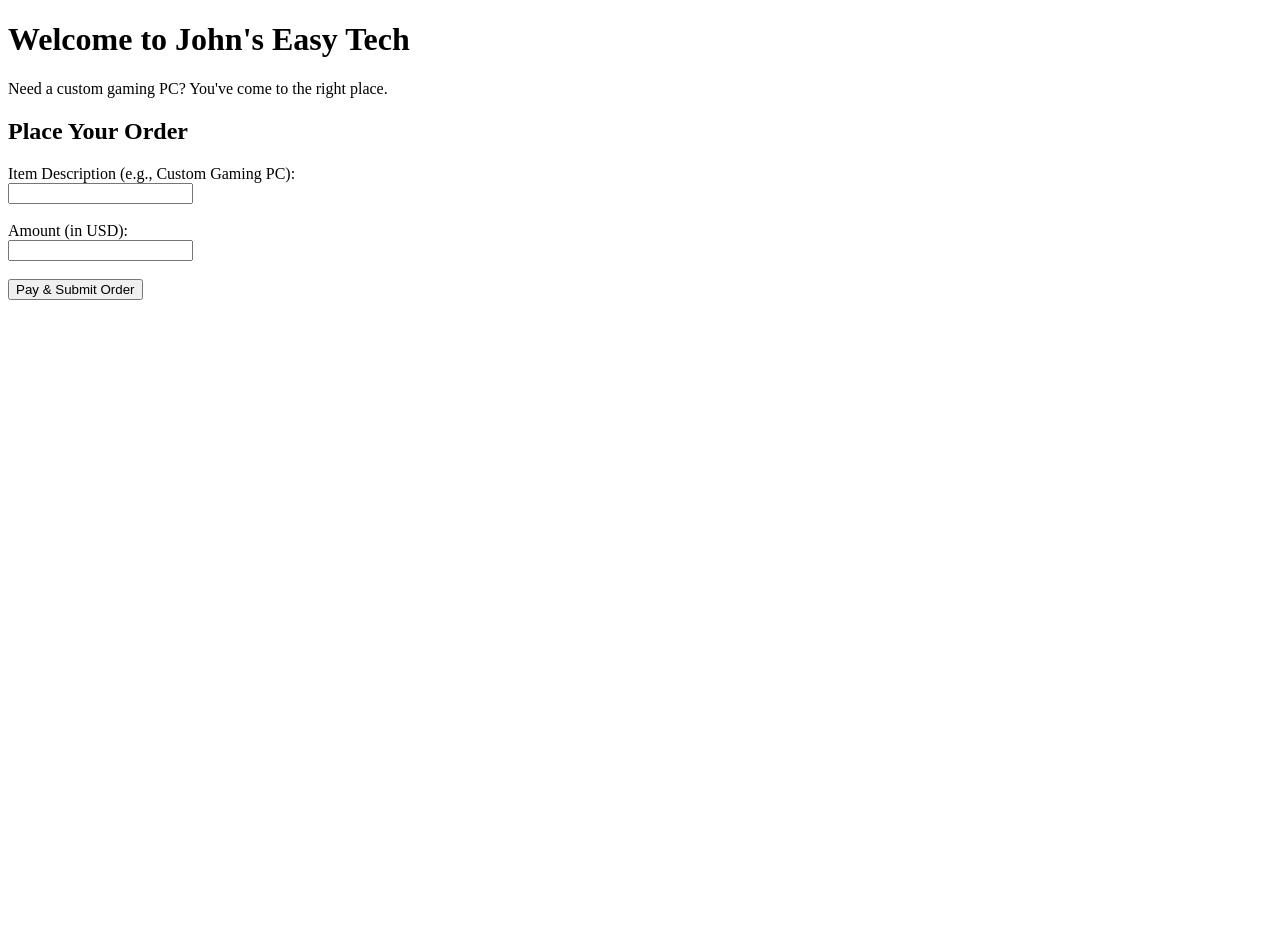
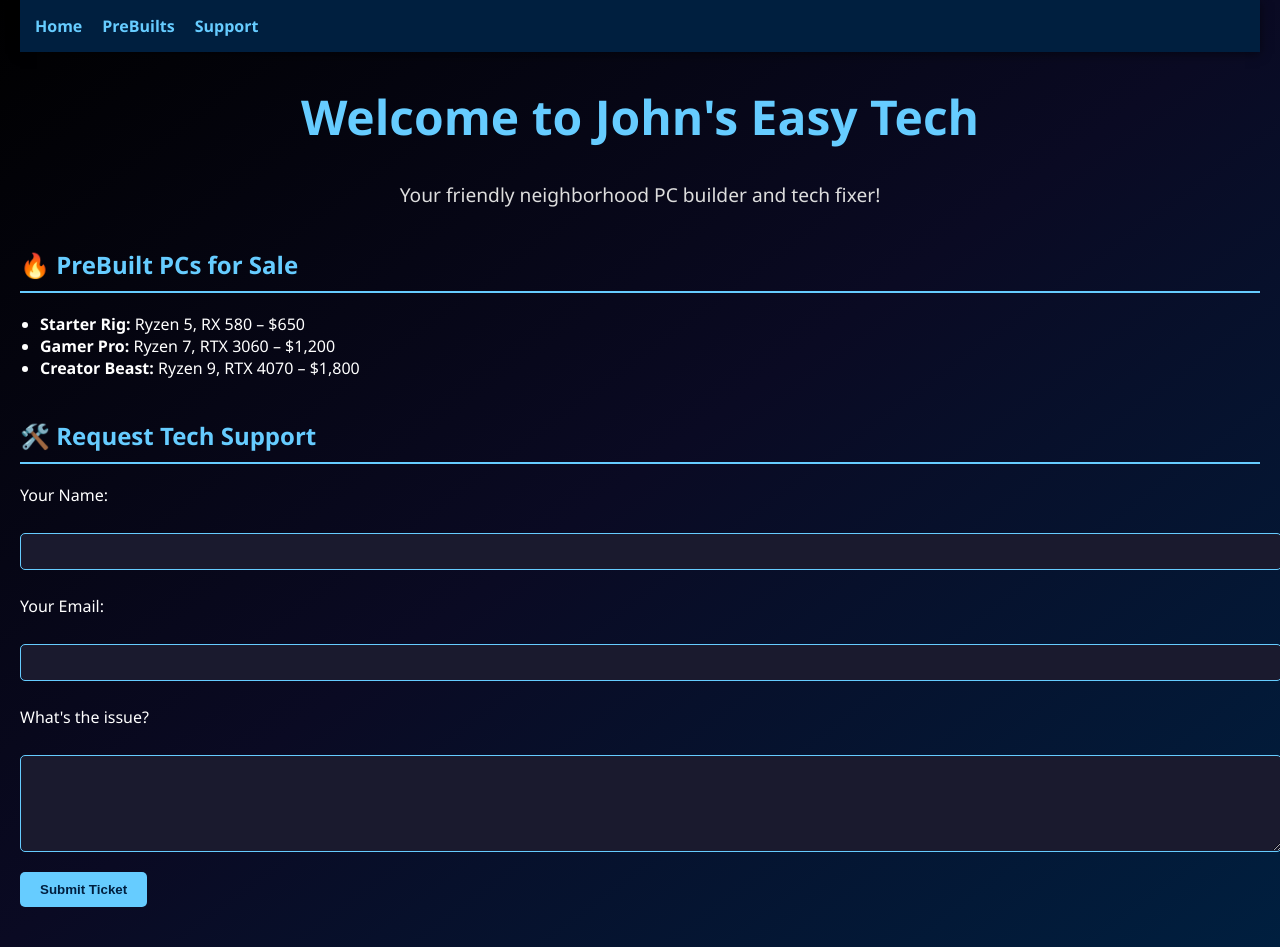
Before and after one commit to TheLostOasiis/easyfixtech, a Flask app: page / in a window 1280 px wide. Before the commit the page ends 300 px from the top, so only its background shows below. Run offline with Flask 3, Linux system fonts and the light colour scheme.

Commit message:
Add dark blue gradient style and layout

```diff
--- a/static/style.css
+++ b/static/style.css
@@ -0,0 +1,86 @@
+body {
+    margin: 0;
+    font-family: 'Segoe UI', Tahoma, Geneva, Verdana, sans-serif;
+    background: linear-gradient(to bottom right, #000000, #0a0a23, #001f3f);
+    color: white;
+    padding: 0 20px;
+  }
+
+  nav {
+    background-color: #001f3f;
+    padding: 15px;
+    box-shadow: 0 2px 10px rgba(0, 0, 0, 0.5);
+  }
+
+  nav ul {
+    list-style: none;
+    margin: 0;
+    padding: 0;
+    display: flex;
+    gap: 20px;
+  }
+
+  nav ul li a {
+    color: #66ccff;
+    text-decoration: none;
+    font-weight: bold;
+  }
+
+  header {
+    text-align: center;
+    margin-top: 30px;
+  }
+
+  header h1 {
+    font-size: 3em;
+    color: #66ccff;
+  }
+
+  header p {
+    font-size: 1.2em;
+    color: #dddddd;
+  }
+
+  section {
+    margin: 40px 0;
+  }
+
+  h2 {
+    border-bottom: 2px solid #66ccff;
+    padding-bottom: 10px;
+    color: #66ccff;
+  }
+
+  ul {
+    padding-left: 20px;
+  }
+
+  form label {
+    display: block;
+    margin: 10px 0 5px;
+  }
+
+  form input,
+  form textarea {
+    width: 100%;
+    padding: 10px;
+    margin-bottom: 15px;
+    background-color: #1a1a2e;
+    color: white;
+    border: 1px solid #66ccff;
+    border-radius: 5px;
+  }
+
+  button {
+    background-color: #66ccff;
+    color: #001f3f;
+    border: none;
+    padding: 10px 20px;
+    font-weight: bold;
+    cursor: pointer;
+    border-radius: 5px;
+  }
+
+  button:hover {
+    background-color: #3399cc;
+  }
--- a/templates/index.html
+++ b/templates/index.html
@@ -1,4 +1,3 @@
-<!-- templates/index.html -->
 <!DOCTYPE html>
 <html>
 <head>
@@ -6,18 +5,42 @@
   <link rel="stylesheet" href="/static/style.css">
 </head>
 <body>
-  <h1>Welcome to John's Easy Tech</h1>
-  <p>Need a custom gaming PC? You've come to the right place.</p>
+  <nav>
+    <ul>
+      <li><a href="/">Home</a></li>
+      <li><a href="#prebuilts">PreBuilts</a></li>
+      <li><a href="#support">Support</a></li>
+    </ul>
+  </nav>
 
-  <h2>Place Your Order</h2>
-  <form action="/create-checkout-session" method="POST">
-    <label for="item">Item Description (e.g., Custom Gaming PC):</label><br>
-    <input type="text" id="item" name="item" required><br><br>
+  <header>
+    <h1>Welcome to John's Easy Tech</h1>
+    <p>Your friendly neighborhood PC builder and tech fixer!</p>
+  </header>
 
-    <label for="amount">Amount (in USD):</label><br>
-    <input type="number" id="amount" name="amount" step="0.01" required><br><br>
+  <section id="prebuilts">
+    <h2>🔥 PreBuilt PCs for Sale</h2>
+    <ul>
+      <li><strong>Starter Rig:</strong> Ryzen 5, RX 580 – $650</li>
+      <li><strong>Gamer Pro:</strong> Ryzen 7, RTX 3060 – $1,200</li>
+      <li><strong>Creator Beast:</strong> Ryzen 9, RTX 4070 – $1,800</li>
+    </ul>
+  </section>
 
-    <button type="submit">Pay & Submit Order</button>
-  </form>
+  <section id="support">
+    <h2>🛠️ Request Tech Support</h2>
+    <form action="/support" method="POST">
+      <label for="name">Your Name:</label><br>
+      <input type="text" id="name" name="name" required><br>
+
+      <label for="email">Your Email:</label><br>
+      <input type="email" id="email" name="email" required><br>
+
+      <label for="issue">What's the issue?</label><br>
+      <textarea id="issue" name="issue" rows="5" required></textarea><br>
+
+      <button type="submit">Submit Ticket</button>
+    </form>
+  </section>
 </body>
 </html>
```
